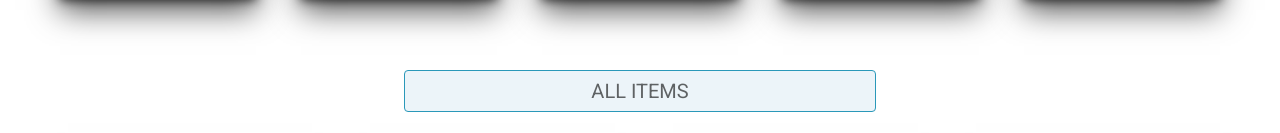
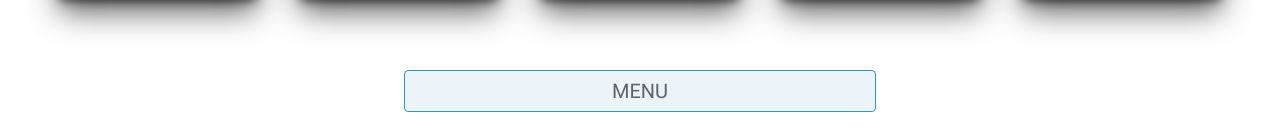
Before and after one commit to ThinleyJimmyDorji/Snack-Time, a React (Create React App) app: page / in a window 1280 px wide. Shown: the part 294-427 px from the top of the page. Built offline with nearby package versions, Linux system fonts and the light colour scheme.

Commit message:
color changes
minor color changes on icons

```diff
--- a/src/components/Details.js
+++ b/src/components/Details.js
@@ -5,7 +5,7 @@ import { IconContext } from "react-icons";
 function Details() {
   return (
     <IconContext.Provider
-      value={{ color: "orange", margin: "2em", size: "2em" }}
+      value={{ color: "#2a98b9", margin: "2em", size: "1.5em" }}
     >
       <Container>
         <Content>
--- a/src/components/Snacks.js
+++ b/src/components/Snacks.js
@@ -6,9 +6,9 @@ import { IconContext } from "react-icons";
 
 function Snacks() {
   return (
-    <IconContext.Provider value={{ color: "orange", size: "1em" }}>
+    <IconContext.Provider value={{ color: "#2a98b9", size: "1em" }}>
       <Container>
-        <SnackHeading>All Items</SnackHeading>
+        <SnackHeading>Menu</SnackHeading>
         <Content>
           <Wrap>
             <img src="images/steamed-noodles.jpg" alt="" />
```
